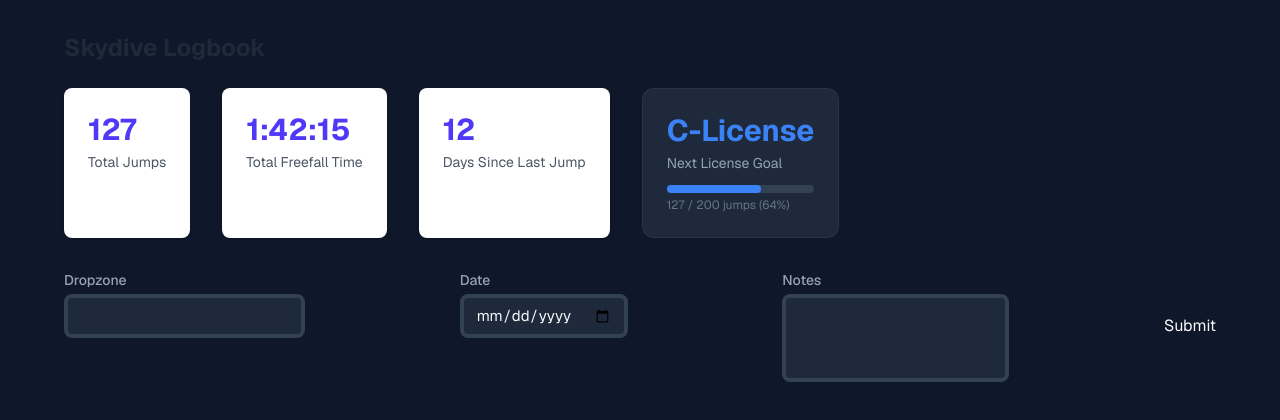
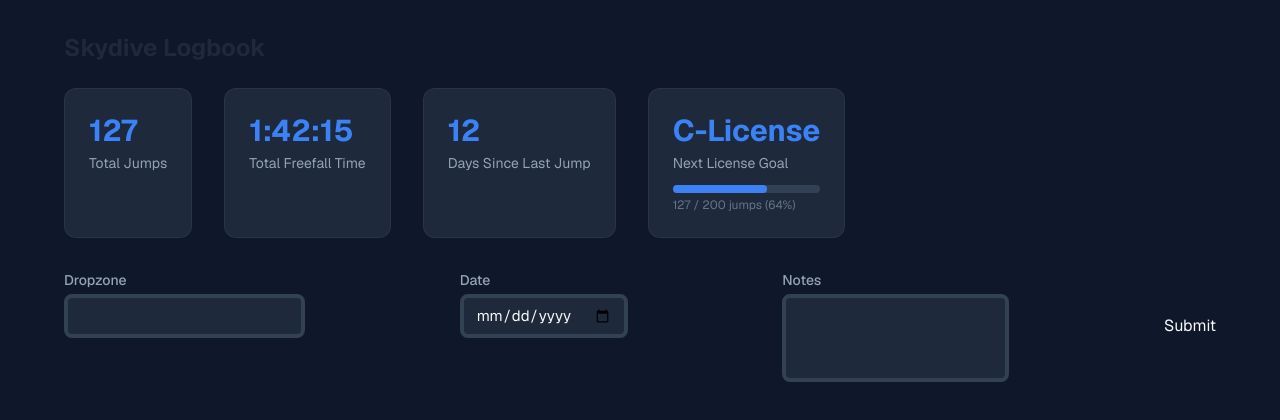
Before and after one commit to ioana996/skyvault-saas, a Next.js app: page / in a window 1280 px wide. Shown: the top 420 px of the page. Built offline with nearby package versions, Linux system fonts and the light colour scheme.

Commit message:
feat: restyle StatCard with sky design tokens

```diff
--- a/src/app/components/HeroStats/StatCard.tsx
+++ b/src/app/components/HeroStats/StatCard.tsx
@@ -5,9 +5,9 @@ interface StatCardProps {
 
 const StatCard = ({ value, label }: StatCardProps) => {
   return (
-    <div className="bg-white p-6 rounded-lg shadow-sm">
-      <div className="text-3xl font-bold text-indigo-600">{value}</div>
-      <div className="text-sm text-gray-600 mt-1">{label}</div>
+    <div className="bg-sky-surface border border-sky-border p-6 rounded-xl">
+      <div className="text-3xl font-bold text-sky-primary">{value}</div>
+      <div className="text-sm text-sky-text-muted mt-1">{label}</div>
     </div>
   );
 };
```
Also changed, not shown: 1 other file (tests, documents, lock files or other folders).
